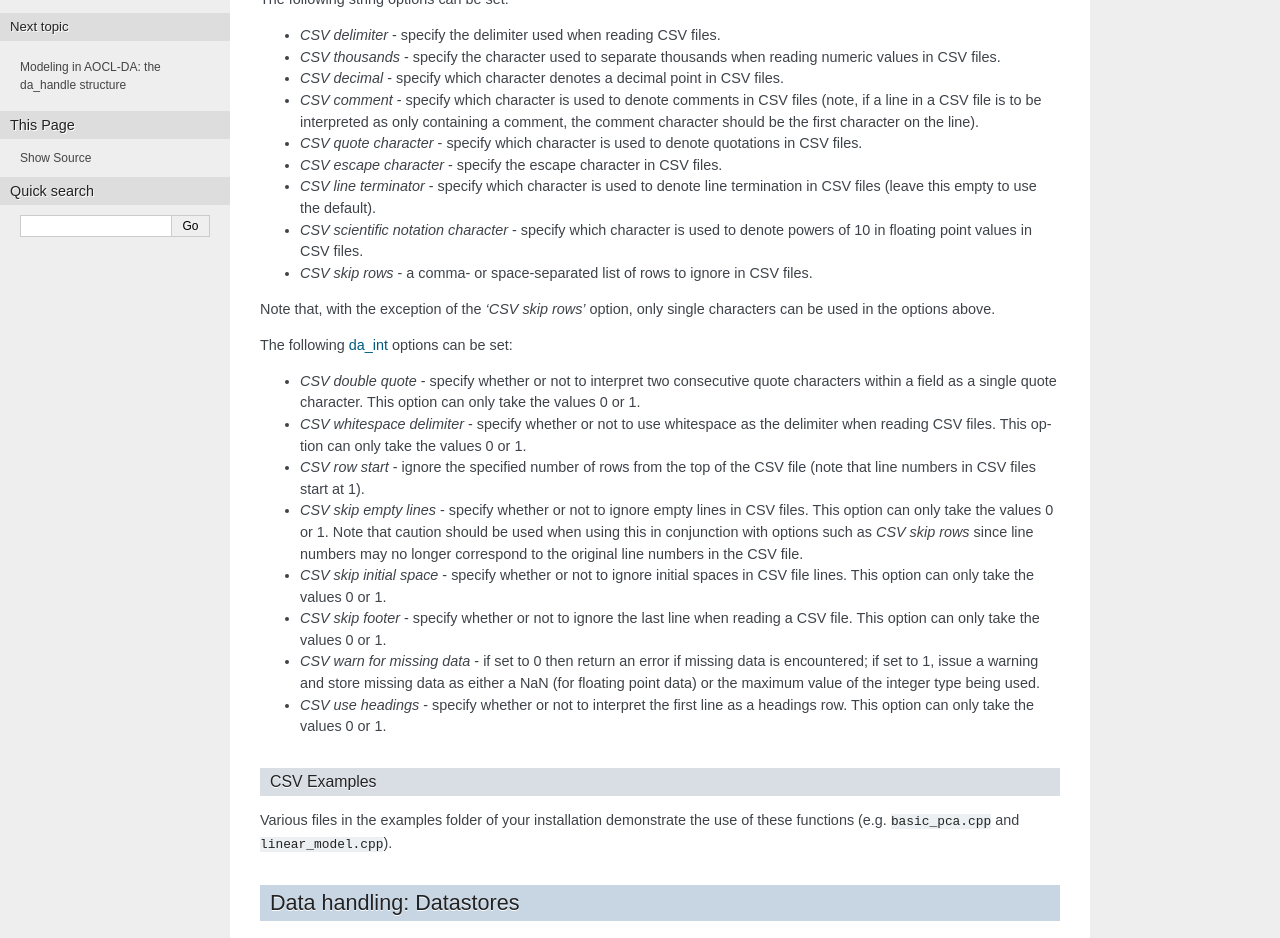
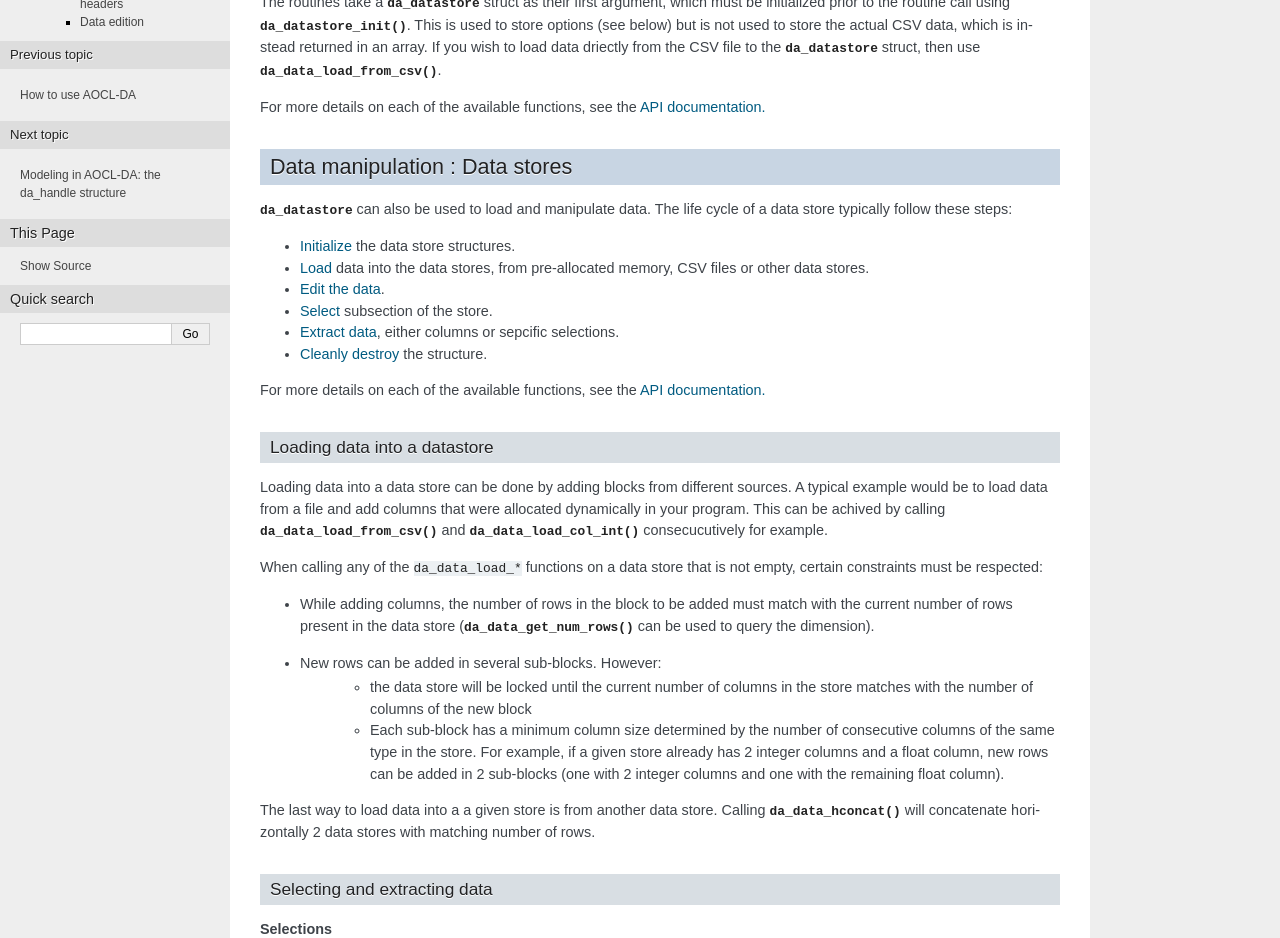
Before and after one commit to amd/aocl-data-analytics, a Sphinx documentation site: the page built from doc/data-management.rst, in a window 1280 px wide and 1400 px high, scrolled down 599 px. Shown: the top 938 px of the window. Built offline with Sphinx 7.4.7, drawn with Linux system fonts in a browser that asks for light colours; some of the changed text lies outside the part shown.

Commit message:
Adding documentation for datastores
- Modified the structure of the data management doc
- Introduction and description of the use of datastores
- adding missing API documentation

Internal: CPUPL-3145
Change-Id: If4a13e97380eb5e45e47e588f166d771b18984cc

```diff
--- a/doc/data-management.rst
+++ b/doc/data-management.rst
@@ -3,10 +3,23 @@
 Data management Functionalities
 *******************************
 
-Reading and loading data
-========================
+Introduction
+============
 
-TODO short intro
+AOCL-DA provides a suite of functions designed to allow loading and manipulating data in a straigtforward manner before calling the algorithms of the library. All functions in this suite act on a single structure :cpp:type:`da_datastore`.
+
+There are two ways to load data in the library:
+
+- directly :ref:`into an array <data_array_intro>` of pre-allocated memory of the correct type, or
+- into an AOCL-DA :ref:`data store <datastores_intro>`, containing more functionalities to clean and manipulate the data before being passed to other algorithms of the library.
+
+At the current version of AOCL-DA, the only supported format to load data from hard memory is CSV (comma separated values).
+
+
+.. _data_array_intro:
+
+Loading data from hard memory to dense arrays
+=============================================
 
 CSV files
 ---------
@@ -16,12 +29,70 @@ These routines read data of a single type from a CSV (comma separated values) fi
 The routines take a :cpp:type:`da_datastore` struct as their first argument, which must be initialized prior to the routine call
 using :cpp:func:`da_datastore_init`. This is used to store options (see below) but is not used to store the actual CSV data, which is instead returned in an array. If you wish to load data driectly from the CSV file to the :cpp:type:`da_datastore` struct, then use :cpp:func:`da_data_load_from_csv`.
 
-:ref:`API documentation. <csv_api>`
+For more details on each of the available functions, see the :ref:`API documentation. <csv_api>`
 
-CSV Option setting
-^^^^^^^^^^^^^^^^^^
+.. _datastores_intro:
 
-Prior to reading the CSV file, various options can be set by passing the :cpp:type:`da_datastore` struct to :cpp:func:`da_options_set_int` or :cpp:func:`da_options_set_string` for integer or string options respectively.
+Data manipulation : Data stores
+===============================
+
+:cpp:type:`da_datastore` can also be used to load and manipulate data. The life cycle of a data store typically follow these steps:
+
+- :ref:`Initialize <api_init>` the data store structures.
+- :ref:`Load <api_load_data>` data into the data stores, from pre-allocated memory, CSV files or other data stores.
+- :ref:`Edit the data <api_data_editon>`.
+- :ref:`Select <api_data_selection>` subsection of the store.
+- :ref:`Extract data <api_data_extraction>`, either columns or sepcific selections.
+- :ref:`Cleanly destroy <api_init>` the structure.
+
+For more details on each of the available functions, see the :ref:`API documentation. <datastore_api>`
+
+
+Loading data into a datastore
+-----------------------------
+
+Loading data into a data store can be done by adding blocks from different sources. A typical example would be to load data from a file and add columns that were allocated dynamically in your program. This can be achived by calling :cpp:func:`da_data_load_from_csv` and :cpp:func:`da_data_load_col_int` consecucutively for example.
+
+When calling any of the ``da_data_load_*`` functions on a data store that is not empty, certain constraints must be respected:
+
+- While adding columns, the number of rows in the block to be added must match with the current number of rows present in the data store (:cpp:func:`da_data_get_num_rows` can be used to query the dimension).
+- New rows can be added in several sub-blocks. However:
+    - the data store will be locked until the current number of columns in the store matches with the number of columns of the new block
+    - Each sub-block has a minimum column size determined by the number of consecutive columns of the same type in the store. For example, if a given store already has 2 integer columns and a float column, new rows can be added in 2 sub-blocks (one with 2 integer columns and one with the remaining float column).
+
+The last way to load data into a a given store is from another data store. Calling :cpp:func:`da_data_hconcat` will concatenate horizontally 2 data stores with matching number of rows.
+
+
+Selecting and extracting data
+-----------------------------
+
+**Selections**
+
+In data stores, *selections* are defined by a label and a set of column and row indices. If any of the functions in :ref:`this subection <api_data_selection>` are called with a label that does not exist, a new selection is added to the store. Any number of selections can be defined at the same time in a given store.
+
+:cpp:func:`da_data_select_columns`, :cpp:func:`da_data_select_rows` and :cpp:func:`da_data_select_slice` can be used to add respectively a set of column and row indices to a given selection label while :cpp:func:`da_data_select_non_missing` will remove all row indices containing missing data from the selection.
+
+**Extraction**
+
+There are 2 ways to :ref:`extract data<api_data_extraction>` from a data store:
+
+- Extract a specific column with one of the ``da_data_extract_column_*`` functions.
+- Extract a selection with a given label by calling one of the ``da_data_extract_selection_*`` functions.
+
+All extracted data will be given in column-major format that will be accepted by the rest of the algorithms in the library.
+
+
+Options
+=======
+
+Various options can be set to customize the behavior of the data loading functions by calling one of these :ref:`functions <api_datastore_options>`.
+
+.. _csv_options:
+
+CSV file
+--------
+
+The format the CSV file reader expects can be modified.
 
 The following string options can be set:
 
@@ -63,20 +134,18 @@ The following :ref:`da_int` options can be set:
 
 - *CSV use headings* - specify whether or not to interpret the first line as a headings row. This option can only take the values 0 or 1.
 
-CSV Examples
-^^^^^^^^^^^^
+Examples
+========
 
-Various files in the examples folder of your installation demonstrate the use of these functions (e.g. ``basic_pca.cpp`` and ``linear_model.cpp``).
+**Reading CSV**
 
+Various files in the examples folder of your installation demonstrate the use of the CSV reading functions (e.g. ``basic_pca.cpp`` and ``linear_model.cpp``).
 
-.. _datastores_intro:
+**Datastore**
 
-Data handling: Datastores
-=========================
+- ``datastore.cpp``, ``linear_model.cpp``: loading, selecting and using data
+- (TODO add more involved example program)
 
-TODO. This is placeholder text to enable datastore references to be inserted in the meantime.
-
-:ref:`API documentation. <datastore_api>`
 
 API documentation
 =================
@@ -102,6 +171,8 @@ Datastores
 
 .. doxygentypedef:: da_datastore
 
+.. _api_init:
+
 Initialize and destroy datastores
 ^^^^^^^^^^^^^^^^^^^^^^^^^^^^^^^^^
 
@@ -109,9 +180,12 @@ Initialize and destroy datastores
 .. doxygenfunction:: da_datastore_destroy
 
 
+.. _api_load_data:
+
 Load data into a datastore
 ^^^^^^^^^^^^^^^^^^^^^^^^^^
 .. doxygenfunction:: da_data_load_from_csv
+.. doxygenfunction:: da_data_hconcat
 .. doxygenfunction:: da_data_load_row_int
 .. doxygenfunction:: da_data_load_row_str
 .. doxygenfunction:: da_data_load_row_real_d
@@ -123,6 +197,9 @@ Load data into a datastore
 .. doxygenfunction:: da_data_load_col_real_s
 .. doxygenfunction:: da_data_load_col_uint8
 
+
+.. _api_data_selection:
+
 Data selection
 ^^^^^^^^^^^^^^
 
@@ -130,6 +207,8 @@ Data selection
 .. doxygenfunction:: da_data_select_rows
 .. doxygenfunction:: da_data_select_slice
 .. doxygenfunction:: da_data_select_non_missing
+
+.. _api_data_extraction:
 
 Data extraction
 ^^^^^^^^^^^^^^^
@@ -144,12 +223,17 @@ Data extraction
 .. doxygenfunction:: da_data_extract_column_uint8
 .. doxygenfunction:: da_data_extract_column_str
 
+.. _api_column_header:
+
 Column headers
 ^^^^^^^^^^^^^^
 
 .. doxygenfunction:: da_data_label_column
 .. doxygenfunction:: da_data_get_col_idx
 .. doxygenfunction:: da_data_get_col_label
+
+
+.. _api_data_editon:
 
 Data edition
 ^^^^^^^^^^^^
```
Also changed, not shown: doc/option-setting.rst (+23 -14 lines), 3 other files.
